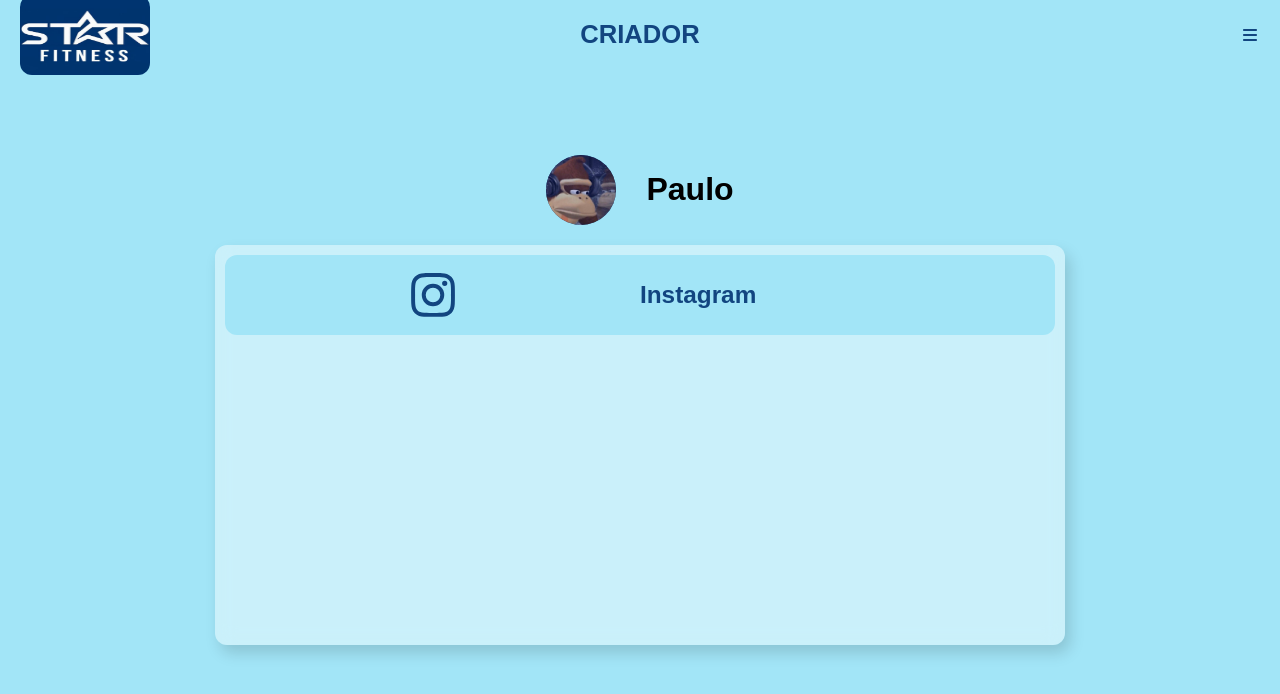
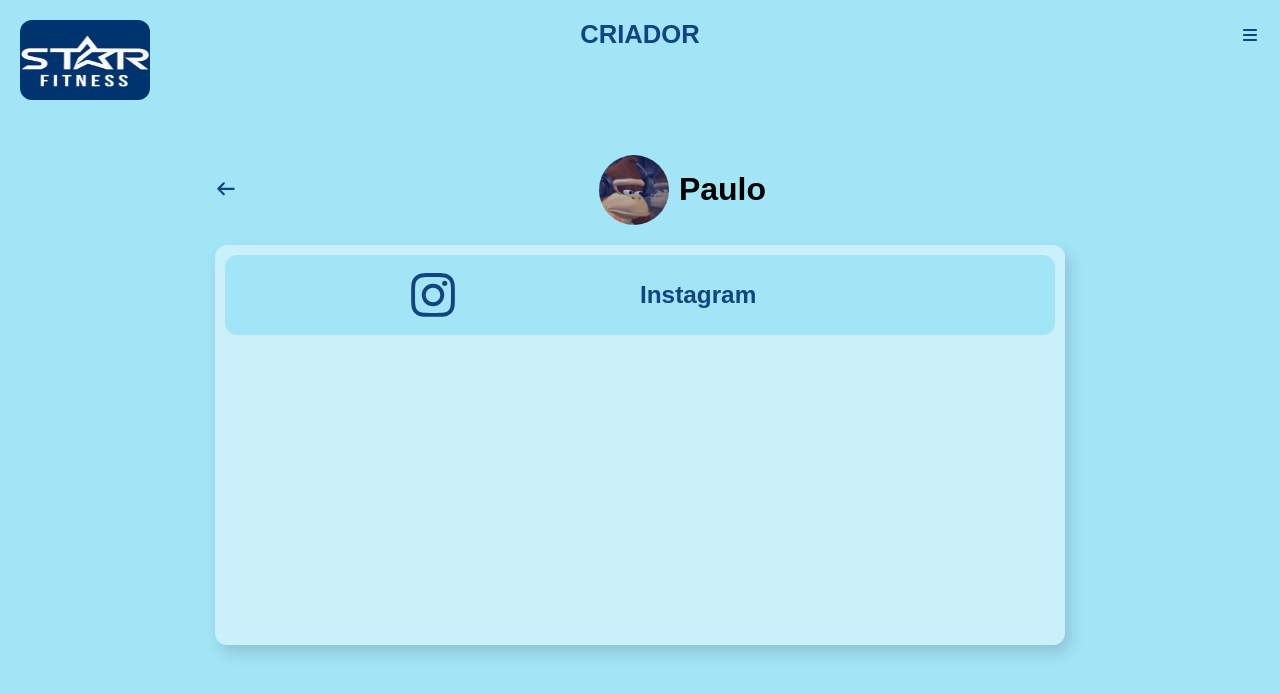
Before and after one commit to MatheusLRocha/Projeto-TCC, a React (Vite) app: page /criadores/1 in a window 1280 px wide. Shown: the top 694 px of the page. Built offline with nearby package versions, Linux system fonts and the light colour scheme.

Commit message:
atualização tcc

```diff
--- a/src/components/Header.jsx
+++ b/src/components/Header.jsx
@@ -22,7 +22,9 @@ const Header = ({ title, iconH, onClickToggle }) => {
   return (
     <>
       <header>
-        <img src={starFitnessLogo} alt="Logo Tcc StarFitness" className="logo-icon"/>
+        <Link to={'/inicio'} className="linkLogo">
+          <img src={starFitnessLogo} alt="Logo Tcc StarFitness" className="logo-icon"/>
+        </Link>
         <h1>{title}</h1>
         {iconH === "usuario" ? (
           <>
--- a/src/css/style.css
+++ b/src/css/style.css
@@ -44,6 +44,11 @@ header .icon {
   position: absolute;
   right: 20px;
   cursor: pointer;
+}
+header .linkLogo {
+  position: absolute;
+  top: 0;
+  left: 0;
 }
 header .logo-icon {
   width: 45px;
@@ -511,7 +516,7 @@ header #menuIcon {
 }
 .sup-resp header {
   position: sticky;
-  top: 0;
+  top: 0px;
   width: 100%;
   background-color: white;
   z-index: 100;
@@ -571,27 +576,36 @@ header #menuIcon {
   gap: 20px;
   flex-direction: column;
   justify-content: center;
-  align-items: center;
   position: relative;
   z-index: 1;
 }
 .container_criador .criador {
   width: 100%;
+  display: grid;
+  grid-template-columns: 10% 90%;
+  justify-items: center;
+  align-items: center;
+}
+.container_criador .criador .containerFotoPerfil {
   display: flex;
-  gap: 30px;
   justify-content: center;
   align-items: center;
+  gap: 10px;
 }
 .container_criador .criador .foto_perfil {
   width: 70px;
   height: 70px;
-  background-color: #124580;
   border-radius: 100%;
 }
 .container_criador .criador .foto_perfil img {
   width: 100%;
   height: 100%;
   border-radius: 100%;
+}
+.container_criador .backCreatorsIcon {
+  font-size: clamp(1.1rem, 10vw, 1.8rem);
+  color: #124580;
+  justify-self: flex-start;
 }
 .container_criador .card_links {
   background-color: rgba(255, 255, 255, 0.432);
@@ -743,6 +757,12 @@ header #menuIcon {
     height: 80px;
     left: 20px;
   }
+  header .linkLogo {
+    transition: all 0.2s;
+  }
+  header .linkLogo:hover {
+    transform: scale(1.1);
+  }
   .menu .menu-title .menu-icon {
     transition: all 0.3s;
   }
@@ -832,6 +852,12 @@ header #menuIcon {
     width: clamp(7.5rem, 8vw, 11.2rem);
     height: clamp(7.5rem, 8vw, 11.2rem);
   }
+  .container_criador .backCreatorsIcon {
+    transition: all 0.3s;
+  }
+  .container_criador .backCreatorsIcon:hover {
+    transform: scale(1.1);
+  }
 }
 
 /*# sourceMappingURL=style.css.map */
--- a/src/pages/Basal.jsx
+++ b/src/pages/Basal.jsx
@@ -17,7 +17,7 @@ const Basal = () => {
     const [allResp, setAllResp] = useState([]);
 
     useEffect(() => {
-        setAllResp([`Taxa Metabólica Basal: ${tmb}`, `Taxa Metabólica Total: ${tmt}`]);
+        setAllResp([`A Taxa Metabólica Basal é a quantidade mínima que seu corpo precisa para funcionar`, 'A Taxa Metabólica Total é a quantidade de calorias que seu corpo queima em um dia', `Sua Taxa Metabólica Basal: ${tmb}`, `Sua Taxa Metabólica Total: ${tmt}`]);
     }, [tmb, tmt]);
 
     const calcular = () => {
--- a/src/pages/CriadorCard.jsx
+++ b/src/pages/CriadorCard.jsx
@@ -2,6 +2,9 @@ import { useParams } from "react-router-dom";
 import Header from "../components/Header";
 import criadores from "../data/criadoresData";
 import CardLink from "../components/CardLink";
+import { Link } from "react-router-dom";
+import { FontAwesomeIcon } from '@fortawesome/react-fontawesome';
+import { faArrowLeft } from "@fortawesome/free-solid-svg-icons";
 
 const CriadorCard = () => {
   const { id } = useParams(); // Retorna o id da barra de pesquisa como string
@@ -34,6 +37,10 @@ const CriadorCard = () => {
       )} */}
       <div className="container_criador">
         <div className="criador">
+          <Link to="/criadores" className="backCreatorsIcon">
+            <FontAwesomeIcon icon={faArrowLeft} />
+          </Link>
+          <div className="containerFotoPerfil">
             <div className="foto_perfil">
               <img
                 src={criador.fotos.fotoPerfilQualquer}
@@ -44,6 +51,8 @@ const CriadorCard = () => {
               {criador.nome}
             </h1>
           </div>
+        </div>
+
         <div className="card_links" >
           {criador.redes.map((rede, index) => (
             <CardLink
--- a/src/sass/style.scss
+++ b/src/sass/style.scss
@@ -22,6 +22,12 @@
 
 header {
    @include header(1.2rem, 2vw, 4rem);
+
+   & .linkLogo {
+        position: absolute;
+        top: 0;
+        left: 0;
+   }
 
    & .logo-icon {
         width: 45px;
@@ -390,7 +396,7 @@ header {
 
 .sup-resp header {
     position: sticky;
-    top: 0;
+    top: 0px;
     width: 100%;
     background-color: white;
     z-index: 100;
@@ -464,21 +470,26 @@ header {
     @include mainContainer(21.2rem, 90%, 53.1rem, 31.2rem, 80%, 34.3rem, 20px);
     flex-direction: column;
     justify-content: center;
-    align-items: center;
     position: relative;
     z-index: 1;
 
     & .criador {
         width: 100%;
-        display: flex;
-        gap: 30px;
-        justify-content: center;
+        display: grid;
+        grid-template-columns: 10% 90%;
+        justify-items: center;
         align-items: center;
+
+        & .containerFotoPerfil {
+            display: flex;
+            justify-content: center;
+            align-items: center;
+            gap: 10px;
+        }
 
         & .foto_perfil {
             width: 70px;
             height: 70px;
-            background-color: $azulEscuro;
             border-radius: 100%;
 
             & img {
@@ -489,6 +500,12 @@ header {
         }
 
 
+    }
+
+    & .backCreatorsIcon {
+        font-size: clamp(1.1rem, 10vw, 1.8rem);
+        color: $azulEscuro;
+        justify-self: flex-start;
     }
 
     & .card_links {
@@ -710,6 +727,14 @@ header {
             height: 80px;
             left: 20px;
         }
+
+        .linkLogo {
+            transition: all 0.2s;
+        }
+
+        .linkLogo:hover {
+            transform: scale(1.1);
+        }
     }
 
     .menu {
@@ -813,424 +838,16 @@ header {
             }
         }
     }
-}
+
+    .container_criador {
+        & .backCreatorsIcon {
+            transition: all 0.3s;
+        }
+
+        & .backCreatorsIcon:hover {
+            transform: scale(1.1);
+        }
 
 
-// @media screen and (min-width: 768px) {
-//     header {
-//         @include header(2.3rem );
-//     }
-
-//     nav {
-//         & input {
-//             height: 45px;
-//             width: 250px;
-//             font-size: 1.2em;
-//         }
-
-//         & .btnSearch {
-//             height: 45px;
-//             width: 120px;
-//             font-size: 1.2em;
-//         }
-//     }
-
-//     .menu {
-//         @include menu(400px, 570px, 200px, 50px, 1.2em);
-//     }
-
-//     .main-container {
-//         height: auto;
-//         flex-direction: row;
-//         justify-content: center;
-//         align-items: center;
-//         flex-wrap: wrap;
-//         gap: 15px;
-
-//         & button {
-//             @include btn(200px, 120px, 1.3rem)
-//         }
-//     }
-
-//     .main-calculator {
-//         gap: 20px;
-//     }
-
-//     .calc-resp {
-//         position: absolute;
-//         width: 500px;
-//         height: 450px;
-//         background-color: white;
-//         justify-content: center;
-//         align-items: center;
-
-//         section {
-//             display: flex;
-//             flex-direction: column;
-//             gap: 20px;
-//             text-align: center;
-//             font-size: 1.3em;
-//         }
-//     }
-
-//     .main-dieta {
-//         @include mainContainer(90%, 500px, 50px);
-//         flex-direction: row;
-//         justify-content: center;
-
-//         & .diet-button {
-//             @include btn(280px, 320px, 1.3rem);
-//         }
-//     }
-
-//     .diet-resp {
-//         width: 650px;
-//         overflow-y: hidden;
-
-//         article {
-//             flex-direction: row;
-//             flex-wrap: wrap;
-
-//             & .card-resp {
-//                 width: 200px;
-
-//             }
-//         }
-//     }
-
-//     .diet-resp header {
-//         position: sticky;
-//         top: 0;
-//         width: 100%;
-//         background-color: white;
-//         z-index: 100;
-//         padding: 10px 0;
-//         margin: 0;
-//     }
-
-//     .container-types {
-//         width: 650px;
-//         height: 500px;
-
-//         & section {
-//             & button {
-//                 width: 280px;
-//                 height: 100px;
-//                 background-color: $azulEscuro;
-//                 color: white;
-//                 border-radius: 12px;
-//                 border: none;
-//                 font-size: 1.3em;
-//             }
-//         }
-
-//         & article {
-//             height: 70%;
-//             width: 100%;
-//             display: flex;
-//             flex-direction: column;
-//             justify-content: center;
-//             gap: 20px;
-//             text-align: center;
-//             color: $azulEscuro;
-//             font-size: 1.2em;
-
-//             & .alimentos {
-//                 overflow-y: auto;
-//                 display: flex;
-//                 align-items: center;
-//                 flex-direction: column;
-//                 gap: 20px;
-//                 color: black;
-
-//                 & .alimento {
-//                     width: 350px;
-//                     background-color: $azulClaro;
-//                     padding: 8px;
-//                     border-radius: 12px;
-//                 }
-//             }
-//         }
-
-//     }
-
-//     .main-exercise, .main-suplement {
-//         flex-direction: row;
-//         flex-wrap: wrap;
-//         justify-content: center;
-//         height: auto;
-
-//         & .btnExercise, .btnSuplement {
-//             height: 120px;
-//         }
-//     }
-
-//     .exerc-resp {
-//         position: absolute;
-//         width: 650px;
-//         height: 450px;
-//         background-color: white;
-//         justify-content: center;
-//         align-items: center;
-//         border-radius: 15px;
-
-//         section {
-//             display: flex;
-//             flex-direction: column;
-//             gap: 20px;
-//             text-align: center;
-//             font-size: 1.3em;
-//             height: 250px;
-//         }
-//     }
-
-//     .sup-resp {
-//         width: 650px;
-
-//         section {
-//             display: flex;
-//             flex-direction: column;
-//             justify-content: flex-start;
-//             padding: 20px;
-//             gap: 10px;
-//             z-index: 10;
-//             font-size: 1.2em;
-//         }
-
-//         article {
-//             flex-direction: row;
-//             flex-wrap: wrap;
-
-//             & a {
-//                 min-height: 200px;
-//                 width: 200px;
-//                 display: flex;
-//                 justify-content: center;
-//                 align-items: center;
-
-//                 & img {
-//                     width: 200px;
-//                     height: 200px;
-//                 }
-//             }
-//         }
-//     }
-
-//     .sup-resp header {
-//         position: sticky;
-//         top: 0;
-//         width: 100%;
-//         background-color: white;
-//         z-index: 100;
-//         padding: 10px 0;
-//         margin: 0;
-//     }
-
-//     .main-criadores {
-//         gap: 30px;
-
-//         & .player-item {
-//             & .player {
-//                 width: 200px;
-//                 height: 200px;
-//             }
-//         }
-//     }
-
-//     .container_criador {
-//         @include mainContainer(520px, 480px, 20px);
-
-//         & .criador {
-//             gap: 20px;
-//             font-size: 1.8rem;
-
-//             & .foto_perfil {
-//                 width: 100px;
-//                 height: 100px;
-//             }
-//         }
-
-//         & .card_links {
-//             height: 500px;
-//         }
-
-//         & .card_link {
-//             height: 140px;
-//             font-size: 1.7rem;
-//         }
-//     }
-// }
-
-// @media screen and (min-width: 939px) {
-//     .main-container {
-//         width: 800px;
-
-//         & button {
-//             width: 250px;
-//             height: 150px;
-//         }
-//     }
-
-//     .main-calculator {
-//         width: 800px;
-//         height: auto;
-//         // Ajustar depois
-//     }
-
-//     .calc-resp {
-//         width: 800px;
-//         height: 450px;
-//     }
-
-//     .main-exercise, .main-suplement {
-//         width: 700px;
-//     }
-
-//     .sup-resp {
-//         height: 580px;
-//         width: 700px;
-
-//         // Se der erro ou a tela ficar incompatível, tirar o .sup-resp daqui
-//     }
-
-//     .container_criador {
-
-
-//         & .criador {
-//             gap: 20px;
-//             font-size: 2rem;
-
-//             & .foto_perfil {
-//                 width: 100px;
-//                 height: 100px;
-//             }
-//         }
-
-//         & .card_links {
-//             height: 500px;
-//         }
-
-//         & .card_link {
-//             height: 140px;
-//         }
-//     }
-
-//     .container-types {
-//         width: 800px;
-//         height: 550px;
-
-//         & section {
-//             & button {
-//                 width: 350px;
-//                 height: 110px;
-//             }
-//         }
-
-//         & article {
-//             height: 400px;
-
-//             & .alimentos {
-//                 & .alimento {
-//                     width: 400px;
-//                 }
-//             }
-//         }
-//     }
-// }
-
-// @media screen and (min-width: 1441px) {
-//     .main-container {
-//         width: 900px;
-//         height: 650px;
-//         gap: 35px;
-
-//         & button {
-//             width: 270px;
-//             height: 180px;
-//         }
-//     }
-
-//     .main-dieta {
-//         width: 700px;
-//     }
-
-//     .container-types {
-//         width: 1000px;
-//         height: 750px;
-
-//         & section {
-//             & button {
-//                 width: 480px;
-//                 height: 150px;
-//                 font-size: 1.5em;
-//             }
-//         }
-
-//         & article {
-//             height: 550px;
-
-//             & .alimentos {
-//                 & .alimento {
-//                     width: 550px;
-//                     padding: 40px;
-//                 }
-//             }
-//         }
-//     }
-
-//     .exerc-resp {
-//         width: 1000px;
-//         height: 700px;
-
-//         section {
-//             font-size: 2em;
-//         }
-//     }
-
-//     .sup-resp {
-//         width: 1000px;
-//         height: 700px;
-
-//         section {
-//             flex-direction: center;
-//             justify-content: space-evenly;
-//             height: 500px;
-//         }
-
-
-//     }
-// }
-
-// @media screen and (min-width: 2000px) {
-//     .container-types {
-//         width: 1950px;
-//         height: 800px;
-
-//         & section {
-//             & button {
-//                 width: 550px;
-//                 height: 180px;
-//                 font-size: 1.5em;
-//             }
-//         }
-
-//         & article {
-//             height: 480px;
-
-//             & .alimentos {
-//                 & .alimento {
-//                     width: 480px;
-//                     padding: 30px;
-//                 }
-//             }
-//         }
-//     }
-
-//      .exerc-resp {
-//         width: 1950px;
-//     }
-
-//     .sup-resp {
-//         width: 1950px;
-//     }
-// }
+    }
+}
```
Also changed, not shown: 1 other file (tests, documents, lock files or other folders). Lines whose indentation alone changed are shown as unchanged.
